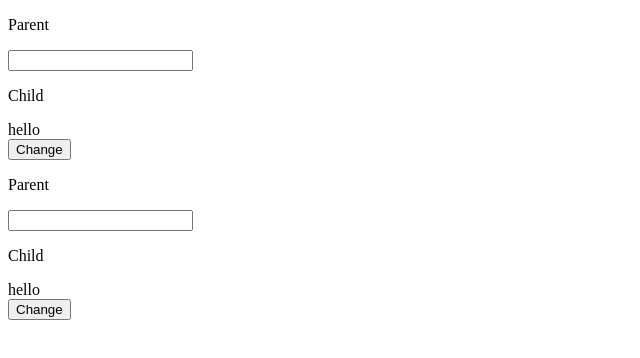
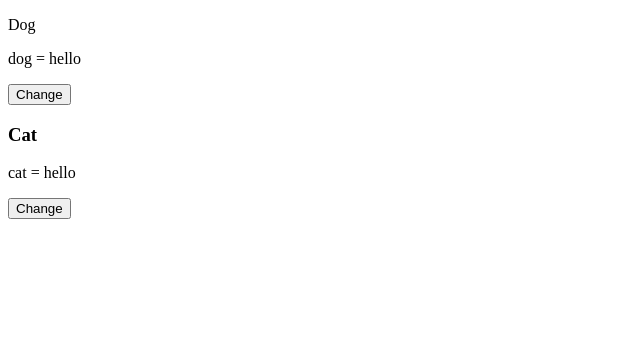
Before and after one commit to trungtrong/Angular-Course, an Angular app in the folder my-first-app/: page / in a window 1280 px wide. Shown: the top 358 px of the page, without its empty margins (0-640 px from the left). Built offline with nearby package versions, Linux system fonts and the light colour scheme.

Commit message:
communicating between 2 strange components

```diff
--- a/my-first-app/src/app/app.component.ts
+++ b/my-first-app/src/app/app.component.ts
@@ -8,17 +8,15 @@ import { Component } from '@angular/core';
     <app-employee-list></app-employee-list>
     <app-employee-detail></app-employee-detail> -->
 
-    <!-- exercise -->
+    <!-- exercise01-communicate between 2 strange components -->
     <div>
-      <app-parent><app-child></app-child></app-parent>
+      <app-dog></app-dog>
     </div>
     <div>
-      <app-parent><app-child></app-child></app-parent>
+      <app-cat></app-cat>
     </div>
     `,
   styleUrls: ['./app.component.css']
 })
 
-export class AppComponent {
-
-}
+export class AppComponent {}
--- a/my-first-app/src/app/components/exercise/simple-service.service.ts
+++ b/my-first-app/src/app/components/communicate-between-2-strange-components/animal.service.ts
@@ -4,6 +4,6 @@ import { Injectable } from '@angular/core';
   providedIn: 'root'
 })
 
-export class SimpleService {
-  value = 'hello';
+export class AnimalService {
+  data = 'hello';
 }
--- /dev/null
+++ b/my-first-app/src/app/components/communicate-between-2-strange-components/cat.component.ts
@@ -0,0 +1,40 @@
+import { Component, OnInit } from '@angular/core';
+import { AnimalService } from './animal.service';
+
+@Component({
+  selector: 'app-cat',
+  template: `
+    <div class="cat">
+      <h3>Cat</h3>
+      <!-- Exercise 1: using text -->
+      <p>cat = {{ data }} </p>
+      <button (click)="changeData()">Change</button>
+
+      <!-- Exercise 2: using input and ngModel -->
+      <!--
+      <div class="form-group">
+        <input type="text" [(ngModel)]="data">
+      </div> -->
+    </div>
+  `
+})
+
+export class CatComponent implements OnInit {
+
+  constructor(private _animalService: AnimalService ) {
+  }
+
+  ngOnInit() {  }
+
+  get data(): string {
+    return this._animalService.data;
+  }
+
+  set data(value: string) {
+    this._animalService.data = value;
+  }
+
+  changeData() {
+    this.data = '0905'; // setter
+  }
+}
--- /dev/null
+++ b/my-first-app/src/app/components/communicate-between-2-strange-components/dog.component.ts
@@ -0,0 +1,42 @@
+import { Component, AfterViewChecked } from '@angular/core';
+import { AnimalService } from './animal.service';
+
+@Component({
+  selector: 'app-dog',
+  template: `
+    <div class="dog">
+      <p>Dog</p>
+      <!-- Exercise 1: using text -->
+      <p>dog = {{ data }} </p>
+      <button (click)="changeData()">Change</button>
+
+      <!-- Exercise 2: using input and ngModel -->
+      <!--
+      <div class="form-group">
+        <input type="text" [(ngModel)]="data">
+      </div> -->
+    </div>
+  `
+})
+
+export class DogComponent implements AfterViewChecked {
+  constructor(private _animalService: AnimalService) { }
+
+  // using accessor property
+  get data(): string {
+    return this._animalService.data;
+  }
+
+  set data(value: string) {
+    this._animalService.data = value;
+  }
+
+  changeData() {
+    this.data = '1234567'; // setter
+  }
+
+  // catch every time that data changes
+  ngAfterViewChecked() {
+    console.log(this.data);
+  }
+}
--- a/my-first-app/src/app/components/exercise/child.component.ts
+++ /dev/null
@@ -1,21 +0,0 @@
-import { Component, OnInit } from '@angular/core';
-import { SimpleService } from './simple-service.service';
-
-@Component({
-  selector: 'app-child',
-  template: `
-    <div class="child">
-      <p>Child</p>
-      {{ value }}
-    </div>
-  `
-})
-
-export class ChildComponent implements OnInit {
-  value: string;
-  constructor(private service: SimpleService ) {
-    this.value = service.value;
-  }
-
-  ngOnInit() { }
-}
--- a/my-first-app/src/app/components/exercise/parent.component.ts
+++ /dev/null
@@ -1,33 +0,0 @@
-import { Component, OnInit } from '@angular/core';
-import { SimpleService } from './simple-service.service';
-
-@Component({
-  selector: 'app-parent',
-  template: `
-    <div class="parent">
-      <p>Parent</p>
-      <form novalidate>
-        <div class="form-group">
-          <input type="text" name="value"
-            [(ngModel)]="value">
-        </div>
-      </form>
-      <ng-content ></ng-content>
-      <button (click)="changeData()">Change</button>
-    </div>
-  `
-})
-
-export class ParentComponent implements OnInit {
-  value: string;
-  constructor(private service: SimpleService) { }
-
-  changeData() {
-    this.value = 'lala';
-    this.service.value = this.value;
-  }
-
-  ngOnInit() {
-    // this.value = this.service.value;
-  }
-}
--- a/my-first-app/tslint.json
+++ b/my-first-app/tslint.json
@@ -73,6 +73,7 @@
       "single"
     ],
     "trailing-comma": false,
+    "no-trailing-whitespace": false,
     "variable-name": false,
     "no-conflicting-lifecycle": true,
     "no-host-metadata-property": true,
```
Also changed, not shown: my-first-app/src/app/app.module.ts (+5 -6 lines), 2 other files (tests, documents, lock files or other folders).
